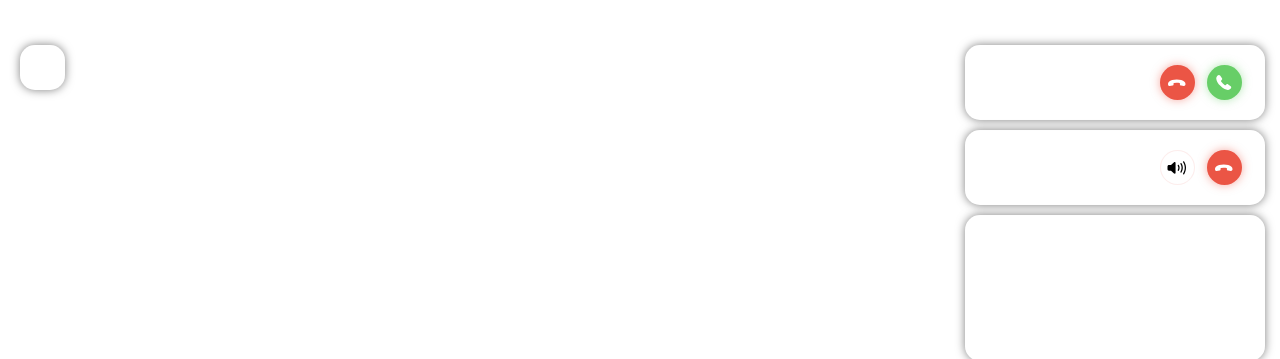
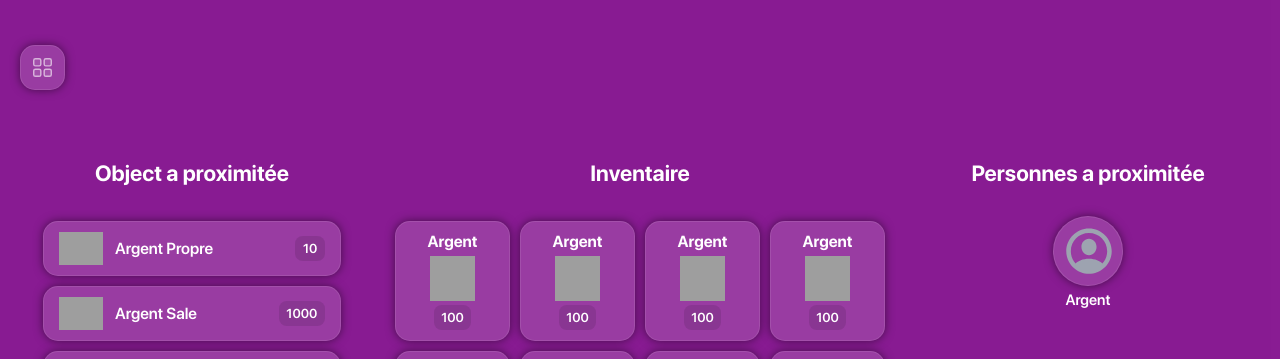
Before and after one commit to hoyame/FiveM-UI, a React app: page /#/ in a window 1280 px wide. Shown: the top 359 px of the page. Built offline with nearby package versions, Linux system fonts and the light colour scheme; grey boxes are pictures that could not be loaded.

Commit message:
add init players in inv

```diff
--- a/src/components/App.scss
+++ b/src/components/App.scss
@@ -8,7 +8,7 @@ section {
    position: relative;
    min-height: 100vh;
 
-   /* background: #881a92fd; */
+   background: #881a92fd;
    overflow: hidden;
 }
 
--- a/src/components/apps/inventory/Inventory.scss
+++ b/src/components/apps/inventory/Inventory.scss
@@ -8,6 +8,8 @@
     flex-direction: row;
 
     border-radius: 15px;
+    margin-top: 7.5%;
+
 
     font-family: "SF-Pro-Text-Bold";
     color: #fff;
@@ -22,7 +24,7 @@
     align-items: center;
 
     font-size: 22px;
-    padding-top: 12%;
+    padding-top: 5%;
 }
 
 .inventory-e2 {
@@ -32,7 +34,7 @@
     flex-direction: column;
     text-align: center;
     font-size: 22px;
-    padding-top: 12%;
+    padding-top: 5%;
 }
 
 .object {
@@ -122,3 +124,30 @@
     font-family: "SF-Pro-Text-Semibold";
     font-size: 13px;
 }
+
+.user-container {
+    display: flex;
+    flex-direction: column;
+    align-items: center;
+
+    width: 80px;
+
+}
+
+.user {
+    height: 70px;
+    width: 70px;
+    border-radius: 50px;
+    margin-bottom: 5px;
+}
+
+.user-icon {
+    margin: 0;
+    fill: #9da3b0;
+}
+
+.user-name {
+    font-size: 15px;
+    font-family: "SF-Pro-Text-Semibold";
+
+}
--- a/src/components/apps/inventory/Inventory.tsx
+++ b/src/components/apps/inventory/Inventory.tsx
@@ -39,6 +39,22 @@ const Inventory = () => {
         )
     }
 
+    const UserComponent = () => {
+        return (
+            <div className="user-container">
+                <div className="box-t user">
+                    <svg className="user-icon" width="70" height="70" viewBox="0 0 28 28" fill="none" xmlns="http://www.w3.org/2000/svg">
+                        <path d="M13.9912 22.7422C18.9746 22.7422 23.0879 18.6289 23.0879 13.6543C23.0879 8.67969 18.9658 4.56641 13.9824 4.56641C9.00781 4.56641 4.90332 8.67969 4.90332 13.6543C4.90332 18.6289 9.0166 22.7422 13.9912 22.7422ZM13.9912 16.6953C11.5127 16.6953 9.58789 17.583 8.65625 18.6025C7.46094 17.3105 6.73145 15.5703 6.73145 13.6543C6.73145 9.62012 9.95703 6.38574 13.9824 6.38574C18.0166 6.38574 21.2598 9.62012 21.2686 13.6543C21.2686 15.5703 20.5391 17.3105 19.335 18.6113C18.4033 17.583 16.4785 16.6953 13.9912 16.6953ZM13.9912 15.2539C15.6963 15.2715 17.0234 13.8125 17.0234 11.9316C17.0234 10.1562 15.6875 8.6709 13.9912 8.6709C12.3037 8.6709 10.959 10.1562 10.9678 11.9316C10.9766 13.8125 12.2949 15.2451 13.9912 15.2539Z" />
+                    </svg>
+
+                </div>
+
+                <p className="user-name">Argent</p>
+
+            </div>
+        )
+    }
+
     return (
         <div className="inventory">
             <div className='inventory-e1'>
@@ -69,7 +85,11 @@ const Inventory = () => {
             </div>
 
             <div className='inventory-e1'>
+                <p style={{marginBottom: 30}}>Personnes a proximitée</p>
 
+                <div className="user-container">
+                    <UserComponent />
+                </div>
             </div>
         </div>
     )
--- a/src/components/home/home.tsx
+++ b/src/components/home/home.tsx
@@ -16,8 +16,17 @@ const Home = () => {
 
    const [apps, setApps] = useState({
       profile: false,
-      inventory: false
+      inventory: true
    })
+
+   const [oldApp, setOldApp] = useState("")
+
+   const openApp = (arg: string) => {
+      const old = oldApp;
+      setOldApp(arg);
+
+      // setApps({...apps, arg: !apps.profile})
+   }
 
    return (
       <section>
@@ -36,7 +45,7 @@ const Home = () => {
                            <path d="M3.46777 16.8633H18.5234C20.4219 16.8633 21.4062 15.8877 21.4062 14.0156V3.31055C21.4062 1.43848 20.4219 0.462891 18.5234 0.462891H3.46777C1.56934 0.462891 0.584961 1.42969 0.584961 3.31055V14.0156C0.584961 15.8877 1.56934 16.8633 3.46777 16.8633ZM7.3877 8.66309C6.33301 8.66309 5.47168 7.7666 5.47168 6.57129C5.47168 5.4375 6.33301 4.50586 7.3877 4.50586C8.45996 4.50586 9.3125 5.4375 9.3125 6.57129C9.3125 7.7666 8.45996 8.67188 7.3877 8.66309ZM13.1533 5.79785C12.8193 5.79785 12.5732 5.54297 12.5732 5.21777C12.5732 4.91016 12.8193 4.66406 13.1533 4.66406H17.7676C18.0928 4.66406 18.3389 4.91016 18.3389 5.21777C18.3389 5.54297 18.0928 5.79785 17.7676 5.79785H13.1533ZM13.1533 9.23438C12.8193 9.23438 12.5732 8.97949 12.5732 8.66309C12.5732 8.34668 12.8193 8.10059 13.1533 8.10059H17.7676C18.0928 8.10059 18.3389 8.34668 18.3389 8.66309C18.3389 8.97949 18.0928 9.23438 17.7676 9.23438H13.1533ZM4.03906 12.7236C3.71387 12.7236 3.54688 12.4951 3.54688 12.2051C3.54688 11.3789 4.75977 9.26074 7.3877 9.26074C10.0244 9.26074 11.2461 11.3789 11.2461 12.2051C11.2461 12.4951 11.0791 12.7236 10.7539 12.7236H4.03906ZM13.1533 12.6709C12.8193 12.6709 12.5732 12.4248 12.5732 12.1172C12.5732 11.792 12.8193 11.5371 13.1533 11.5371H17.7676C18.0928 11.5371 18.3389 11.792 18.3389 12.1172C18.3389 12.4248 18.0928 12.6709 17.7676 12.6709H13.1533Z" />
                         </svg>
 
-                        <svg className="home-app-icon" width="22" height="19" viewBox="0 0 22 19" fill="none" xmlns="http://www.w3.org/2000/svg">
+                        <svg onClick={() => setApps({...apps, inventory: !apps.inventory})} className="home-app-icon" width="22" height="19" viewBox="0 0 22 19" fill="none" xmlns="http://www.w3.org/2000/svg">
                            <path d="M18.0576 18.2148V3.98535H18.541C20.4307 3.98535 21.3887 4.93457 21.3887 6.79785V15.4023C21.3887 17.2656 20.4307 18.2148 18.541 18.2148H18.0576ZM7.44922 3.15039V3.98535H14.5508V3.15039C14.5508 2.7373 14.2783 2.47363 13.8213 2.47363H8.17871C7.73047 2.47363 7.44922 2.7373 7.44922 3.15039ZM16.5459 3.98535V18.2148H5.4541V3.98535H5.67383V3.07129C5.67383 1.68262 6.57031 0.856445 8.06445 0.856445H13.9355C15.4297 0.856445 16.3262 1.68262 16.3262 3.07129V3.98535H16.5459ZM3.4502 18.2148C1.57812 18.2148 0.611328 17.2656 0.611328 15.4023V6.79785C0.611328 4.93457 1.57812 3.98535 3.4502 3.98535H3.94238V18.2148H3.4502Z" />
                         </svg>
 
@@ -73,11 +82,9 @@ const Home = () => {
 
          </div>
 
-
          {
             apps.inventory && <Inventory />
          }
-
 
          <div className="right-container" style={{ display: apps.inventory ? 'none' : 'block'  }}>
             <Call type="incoming" data={{name: "Flozii"}} />
--- a/webpack.config.js
+++ b/webpack.config.js
@@ -6,7 +6,7 @@ module.exports = {
     output: {
         path: path.resolve('./dist'),
         filename: '[name].js',
-        publicPath: './'
+        publicPath: '/'
     },
     resolve: {
         extensions: ['.ts', '.tsx', '.js']
```
